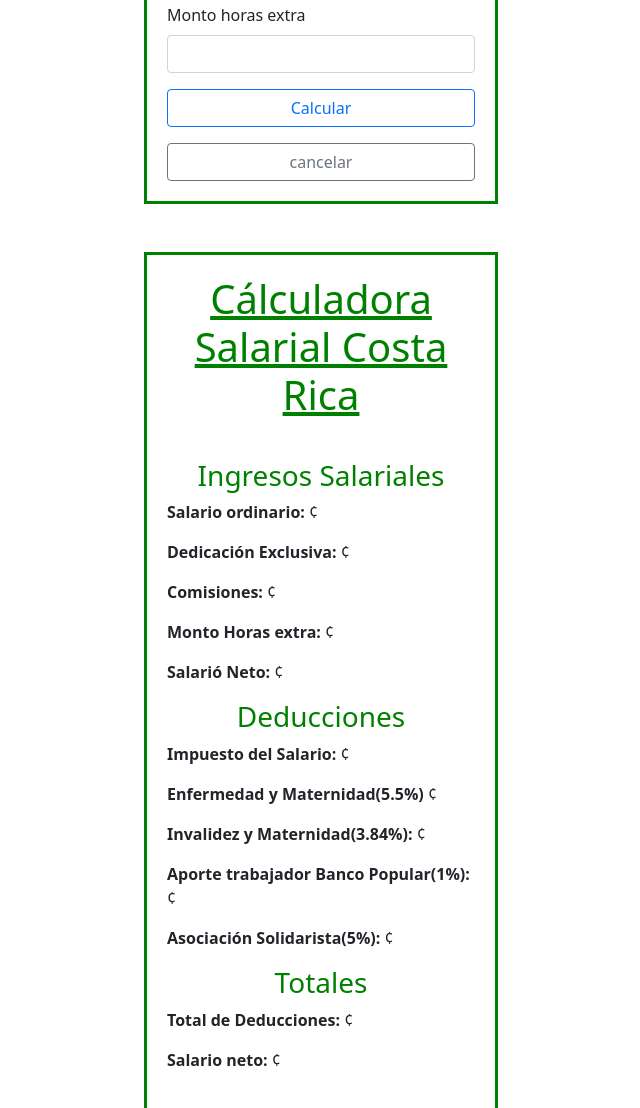
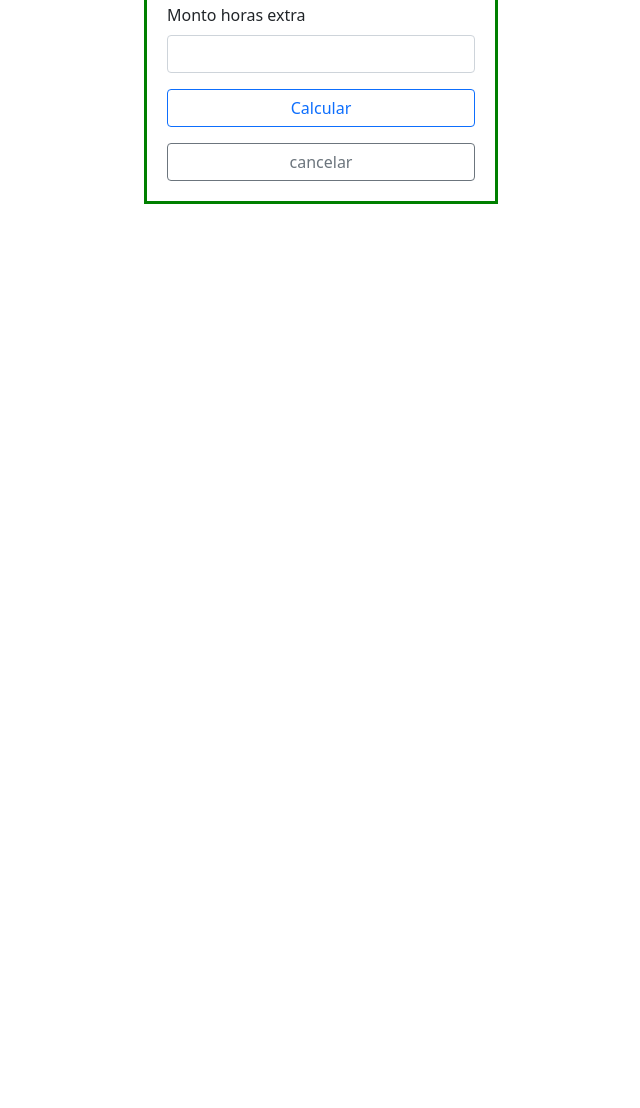
Before and after one commit to Sebasflox/Sitio-Web-Calculadora-Salarial, a plain HTML site: page index.html in a window 1280 px wide. Shown: the part 641-1749 px from the top of the page, without its empty margins (319-959 px from the left). After the commit the page ends 943 px from the top, so only its background shows below. Drawn offline with nearby package versions, Linux system fonts and the light colour scheme.

Commit message:
Update index.html

```diff
--- a/index.html
+++ b/index.html
@@ -47,7 +47,7 @@
         </div>
     </div>
 
-    <div class="contenedor">
+    <div id="contenedor" style="display: none;">
         <h1>Cálculadora Salarial Costa Rica</h1>
 
         <h3>Ingresos Salariales</h3>
```
